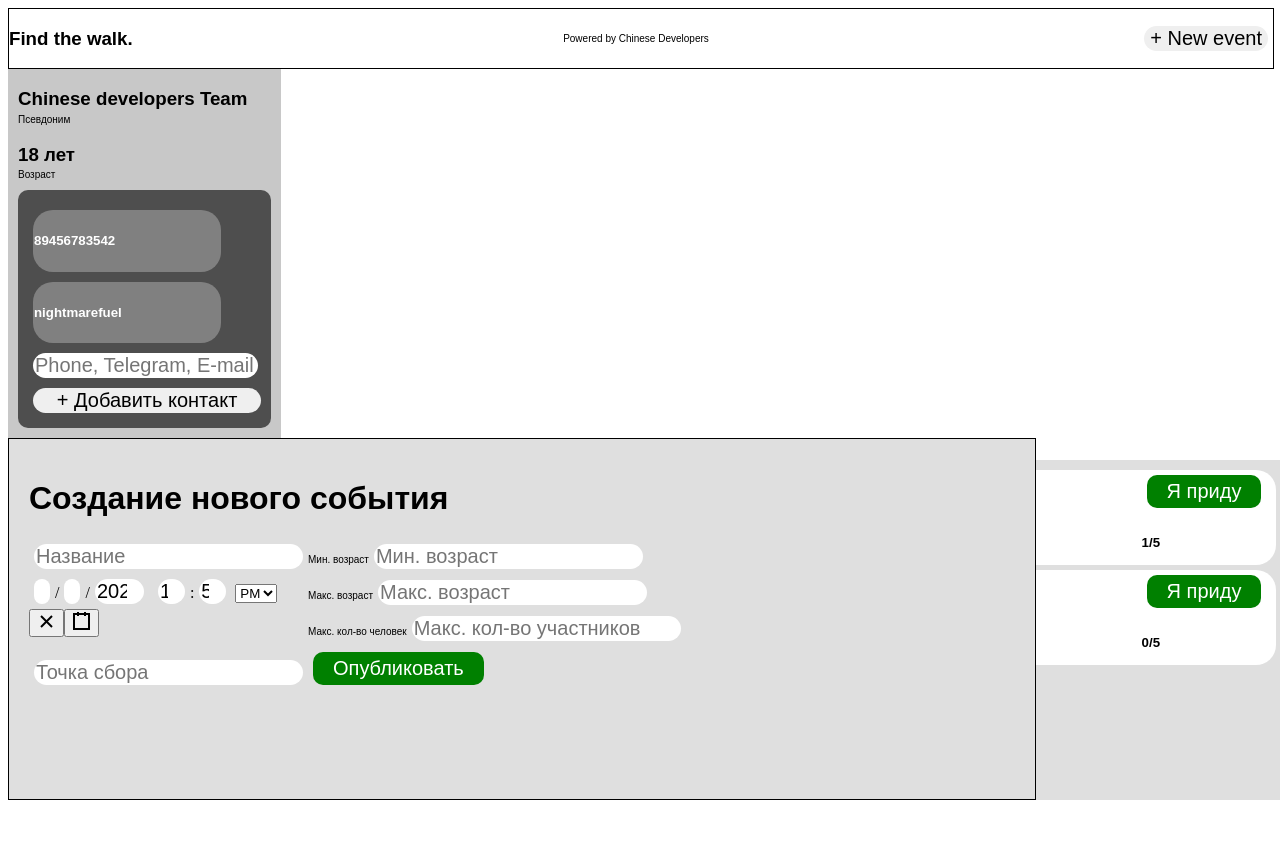
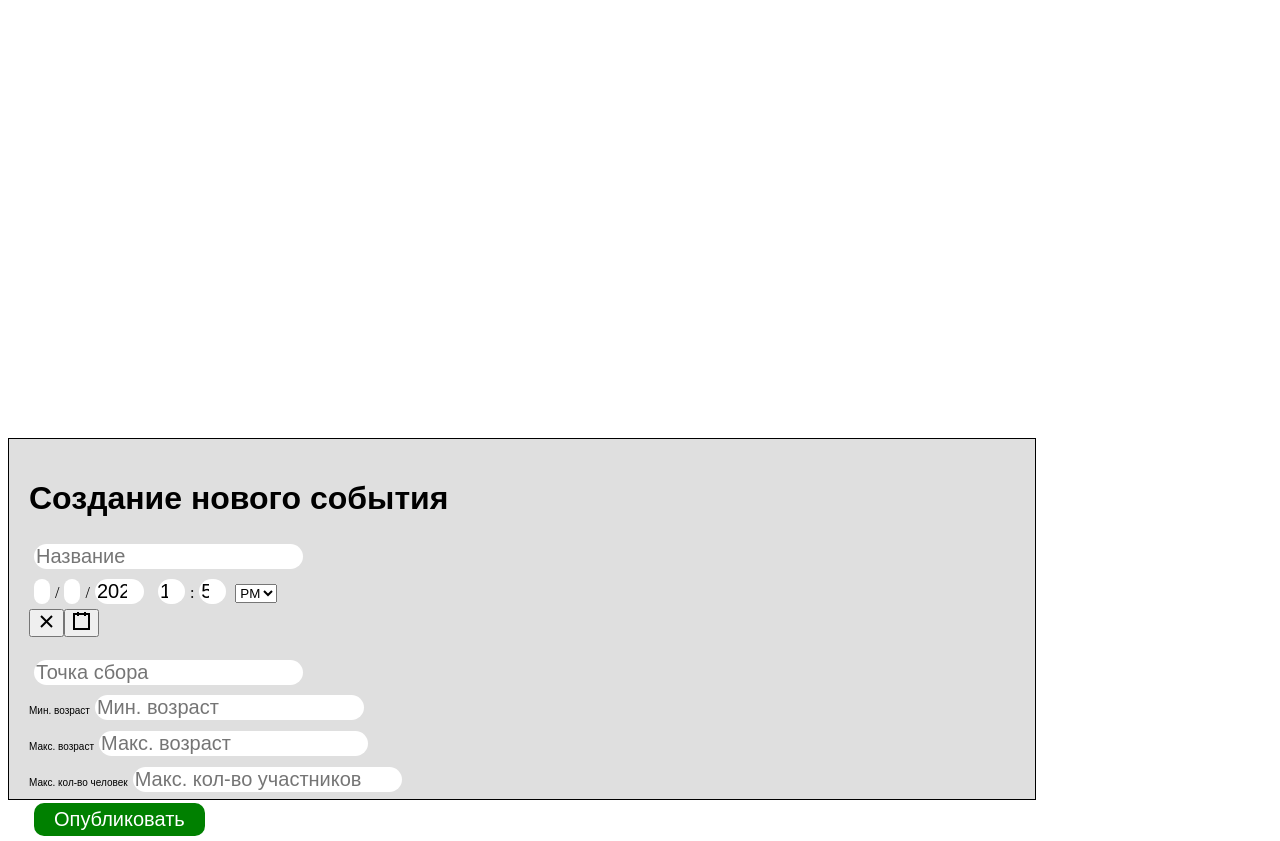
Before and after one commit to BlackfireZZZ/find_a_walk, a React (Create React App) app in the folder frontend/: page / in a window 1280 px wide. Before the commit the page ends 805 px from the top, so only its background shows below. Built offline with nearby package versions, Linux system fonts and the light colour scheme.

Commit message:
just_a_commit2

```diff
--- a/frontend/src/App.jsx
+++ b/frontend/src/App.jsx
@@ -10,15 +10,15 @@ import {NewEvent} from "./components/NewEvent";
 function App() {
     return (
         <div className="App">
-            <Header/>
-            <main>
-                <Profile user={loggedUser}/>
-                <div style={{display: 'inline-block', width: '78%'}}>
-                    <YandexMap/>
-                    <EventsList/>
-                </div>
+            {/*<Header/>*/}
+            {/*<main>*/}
+                {/*<Profile user={loggedUser}/>*/}
+                {/*<div style={{display: 'inline-block', width: '78%'}}>*/}
+                    {/*<YandexMap/>*/}
+                    {/*<EventsList/>*/}
+                {/*</div>*/}
                 <NewEvent/>
-            </main>
+            {/*</main>*/}
         </div>
     );
 }
--- a/frontend/src/NewEvent.css
+++ b/frontend/src/NewEvent.css
@@ -24,3 +24,8 @@
 #CreateEvent li:hover {
     background-color: #f0f0f0;
 }
+
+.DateTimePicker {
+    width: 100%;
+    background-color: blue;
+}
--- a/frontend/src/components/NewEvent.jsx
+++ b/frontend/src/components/NewEvent.jsx
@@ -96,7 +96,7 @@ const NewEvent = () => {
                     </ul>
                 )}
             </div>
-            <div style={{ display: 'inline-block' }}>
+            <div style={{ display: 'block' }}>
                 <p style={{ display: "inline-block" }}>Мин. возраст</p>
                 <input id="agemin_input" type="text" placeholder="Мин. возраст" ref={ageMinRef} />
                 <br />
```
Also changed, not shown: 1 other file (tests, documents, lock files or other folders).
